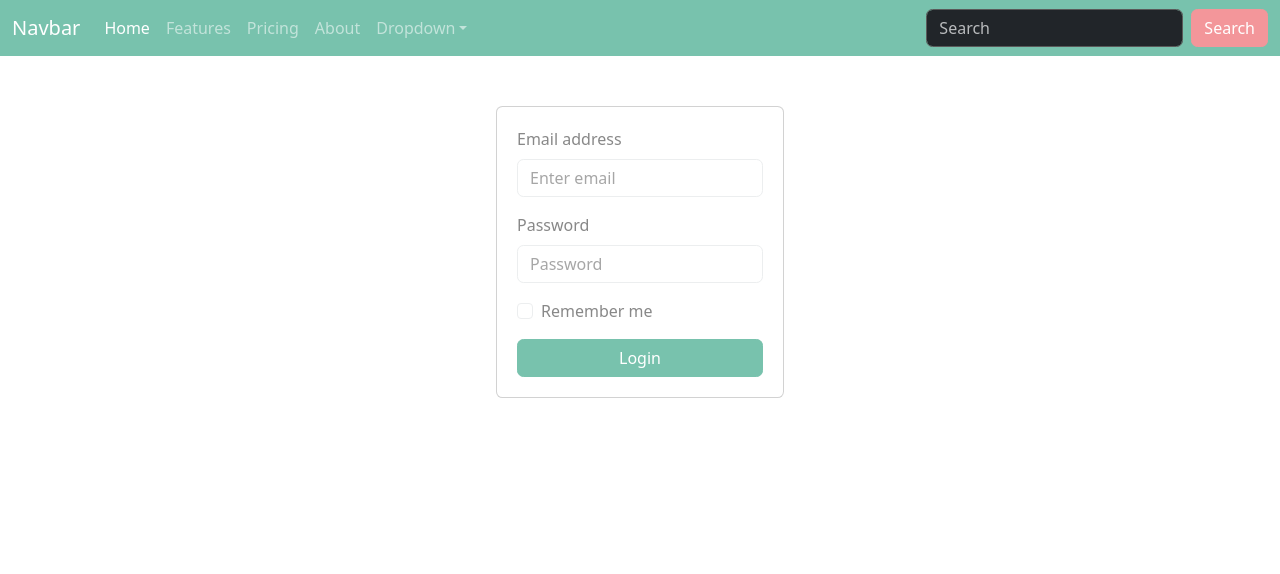
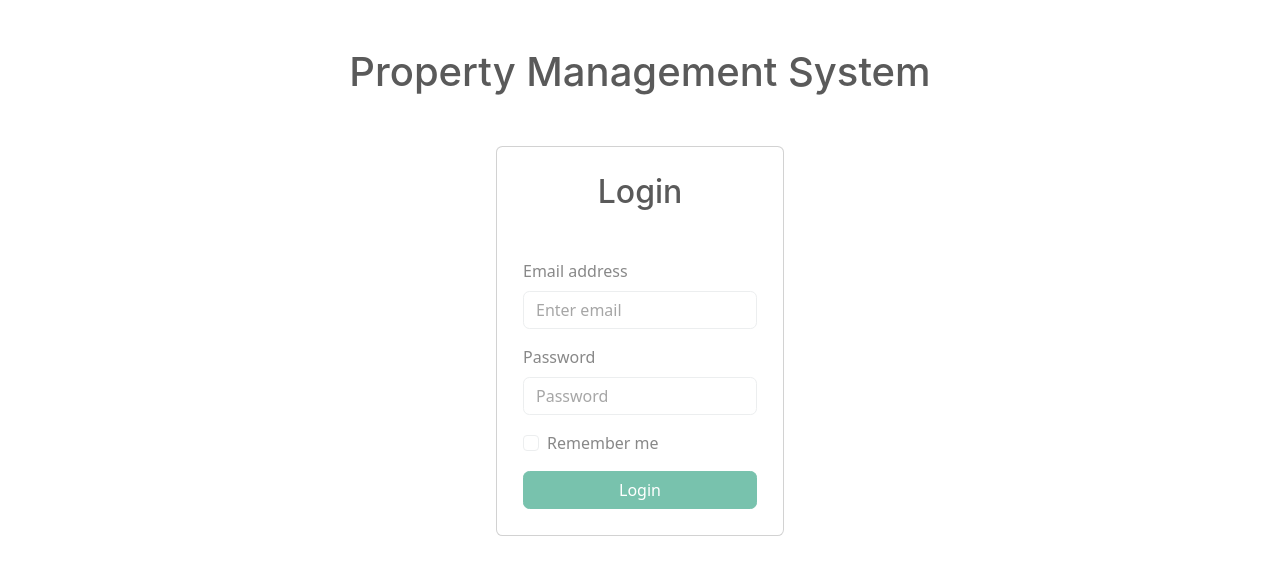
Before and after one commit to vicheanath/mini-pms, a React (Create React App) app in the folder frontend/: page / in a window 1280 px wide. Shown: the top 574 px of the page. Built offline with nearby package versions, Linux system fonts and the light colour scheme.

Commit message:
add validatetor zod and react-hook-form

```diff
--- a/frontend/package.json
+++ b/frontend/package.json
@@ -3,6 +3,7 @@
   "version": "0.1.0",
   "private": true,
   "dependencies": {
+    "@hookform/resolvers": "^3.3.4",
     "@reduxjs/toolkit": "^2.1.0",
     "@testing-library/jest-dom": "^5.17.0",
     "@testing-library/react": "^13.4.0",
@@ -13,11 +14,13 @@
     "react": "^18.2.0",
     "react-bootstrap": "^2.10.0",
     "react-dom": "^18.2.0",
+    "react-hook-form": "^7.50.0",
     "react-redux": "^9.1.0",
     "react-router-dom": "^6.22.0",
     "react-scripts": "5.0.1",
     "sass": "^1.70.0",
-    "web-vitals": "^2.1.4"
+    "web-vitals": "^2.1.4",
+    "zod": "^3.22.4"
   },
   "scripts": {
     "start": "react-scripts start",
--- a/frontend/src/App.js
+++ b/frontend/src/App.js
@@ -1,11 +1,19 @@
 import Layout from "./components/Layout/Layout";
-import Router from "./routes/Router";
+import { Router, UnauthorizedRouter } from "./routes/Router";
+import { useSelector } from "react-redux";
 
 function App() {
+  const { isAuthenticated } = useSelector((state) => state.auth);
   return (
-    <Layout>
-      <Router />
-    </Layout>
+    <>
+      {isAuthenticated ? (
+        <UnauthorizedRouter />
+      ) : (
+        <Layout>
+          <Router />
+        </Layout>
+      )}
+    </>
   );
 }
 
--- a/frontend/src/app/store.js
+++ b/frontend/src/app/store.js
@@ -1,5 +1,7 @@
 import { configureStore } from '@reduxjs/toolkit'
-
+import authReducer from '../features/auth/authSlice'
 export const store = configureStore({
-  reducer: {},
+  reducer: {
+    auth: authReducer,
+  },
 })
--- a/frontend/src/components/Header/Header.js
+++ b/frontend/src/components/Header/Header.js
@@ -1,18 +1,18 @@
-import React from 'react'
-import './Header.module.scss'
+import React from "react";
+import { Link } from "react-router-dom";
 const Header = () => {
   const navLinks = [
-        { title: 'Home', path: '/' },
-        { title: 'About', path: '/about' },
-        { title: 'Services', path: '/services' },
-        { title: 'Contact', path: '/contact' },
-    ]
+    { title: "Home", path: "/" },
+    { title: "About", path: "/about" },
+    { title: "Services", path: "/services" },
+    { title: "Contact", path: "/contact" },
+  ];
 
   return (
     <nav className="navbar navbar-expand-lg bg-primary" data-bs-theme="dark">
-  <div className="container-fluid">
+      <div className="container">
         <a className="navbar-brand" href="#">
-      Navbar
+          BMS
         </a>
         <button
           className="navbar-toggler"
@@ -33,48 +33,14 @@ const Header = () => {
                 <span className="visually-hidden">(current)</span>
               </a>
             </li>
+
+            {navLinks.map((link, index) => (
               <li className="nav-item">
-          <a className="nav-link" href="#">
-            Features
-          </a>
+                <Link className="nav-link" to={link.path}>
+                  {link.title}
+                </Link>
               </li>
-        <li className="nav-item">
-          <a className="nav-link" href="#">
-            Pricing
-          </a>
-        </li>
-        <li className="nav-item">
-          <a className="nav-link" href="#">
-            About
-          </a>
-        </li>
-        <li className="nav-item dropdown">
-          <a
-            className="nav-link dropdown-toggle"
-            data-bs-toggle="dropdown"
-            href="#"
-            role="button"
-            aria-haspopup="true"
-            aria-expanded="false"
-          >
-            Dropdown
-          </a>
-          <div className="dropdown-menu">
-            <a className="dropdown-item" href="#">
-              Action
-            </a>
-            <a className="dropdown-item" href="#">
-              Another action
-            </a>
-            <a className="dropdown-item" href="#">
-              Something else here
-            </a>
-            <div className="dropdown-divider" />
-            <a className="dropdown-item" href="#">
-              Separated link
-            </a>
-          </div>
-        </li>
+            ))}
           </ul>
           <form className="d-flex">
             <input
@@ -89,8 +55,7 @@ const Header = () => {
         </div>
       </div>
     </nav>
+  );
+};
 
-  )
-}
-
-export default Header
+export default Header;
--- a/frontend/src/features/auth/authSlice.js
+++ b/frontend/src/features/auth/authSlice.js
@@ -3,7 +3,7 @@ import { createSlice } from '@reduxjs/toolkit'
 export const authSlice = createSlice({
   name: 'auth',
   initialState: {
-    isAuthenticated: false,
+    isAuthenticated: true,
     accessToken: null,
     refreshToken: null,
     user: null,
--- a/frontend/src/index.scss
+++ b/frontend/src/index.scss
@@ -1,2 +1,3 @@
+
 @import "~bootswatch/dist/minty/_variables.scss";
 @import '~bootstrap/scss/bootstrap';
--- /dev/null
+++ b/frontend/src/pages/Dashboard.js
@@ -0,0 +1,9 @@
+import React from 'react'
+
+const Dashboard = () => {
+  return (
+    <div>Dashboard</div>
+  )
+}
+
+export default Dashboard
--- a/frontend/src/pages/Login.js
+++ b/frontend/src/pages/Login.js
@@ -1,26 +1,56 @@
 import React from "react";
-import { Button, Form, Card, Container } from "react-bootstrap";
+import { Button, Form, Card, Container, Alert } from "react-bootstrap";
+import { useForm } from "react-hook-form";
+import { z } from "zod";
+import { zodResolver } from "@hookform/resolvers/zod";
 const Login = () => {
+  const LoginSchema = z.object({
+    email: z.string().email(),
+    password: z.string().min(3).max(20),
+  });
+
+  const {
+    register,
+    handleSubmit,
+    formState: { errors },
+  } = useForm({ resolver: zodResolver(LoginSchema) });
+
+  const onSubmit = (data) => console.log(data);
+  console.log(errors);
   return (
     <Container>
+      <div className="text-center mt-5">
+        <h1 className="h1">Property Management System</h1>
+      </div>
       <Card
         style={{
           width: "18rem",
           margin: "auto",
           marginTop: "50px",
-          padding: "20px",
+          padding: "10px",
         }}
       >
-        <Form>
+        <Card.Body>
+          <Card.Title className="text-center mb-5">
+            <h2>Login</h2>
+          </Card.Title>
+          <Form onSubmit={handleSubmit(onSubmit)}>
             <Form.Group className="mb-3" controlId="formBasicEmail">
               <Form.Label>Email address</Form.Label>
-            <Form.Control type="email" placeholder="Enter email" />
+              <Form.Control {...register("email")} placeholder="Enter email" />
+              <Form.Text className="text-danger">
+                {errors.email?.message}
+              </Form.Text>
             </Form.Group>
 
             <Form.Group className="mb-3" controlId="formBasicPassword">
               <Form.Label>Password</Form.Label>
-            <Form.Control type="password" placeholder="Password" />
+              <Form.Control {...register("password")} placeholder="Password" />
+              <Form.Text className="text-danger">
+                {errors.password?.message}
+              </Form.Text>
             </Form.Group>
+
             <Form.Group className="mb-3" controlId="formBasicCheckbox">
               <Form.Check type="checkbox" label="Remember me" />
             </Form.Group>
@@ -28,6 +58,7 @@ const Login = () => {
               Login
             </Button>
           </Form>
+        </Card.Body>
       </Card>
     </Container>
   );
--- a/frontend/src/routes/Router.js
+++ b/frontend/src/routes/Router.js
@@ -1,20 +1,28 @@
-import React from 'react'
-import { Routes, Route } from 'react-router-dom'
-import Login from '../pages/Login'
-import Register from '../pages/Register'
-import Profile from '../pages/Profile'
-
-
+import React from "react";
+import { Routes, Route } from "react-router-dom";
+import Login from "../pages/Login";
+import Register from "../pages/Register";
+import Profile from "../pages/Profile";
+import Dashboard from "../pages/Dashboard";
 
 const Router = () => {
   return (
     <Routes>
       <Route path="/" element={<Login />} />
+      <Route path="/profile" element={<Profile />} />
+      <Route path="/dashboard" element={<Dashboard />} />
+    </Routes>
+  );
+};
+
+const UnauthorizedRouter = () => {
+  return (
+    <Routes>
+      <Route path="/" element={<Login />} />
       <Route path="/login" element={<Login />} />
       <Route path="/register" element={<Register />} />
-      <Route path="/profile" element={<Profile />} />
     </Routes>
-  )
-}
+  );
+};
 
-export default Router
+export { Router, UnauthorizedRouter };
```
Also changed, not shown: frontend/src/components/Header/Header.module.scss (deleted), 1 other file (tests, documents, lock files or other folders). Lines whose indentation alone changed are shown as unchanged.
